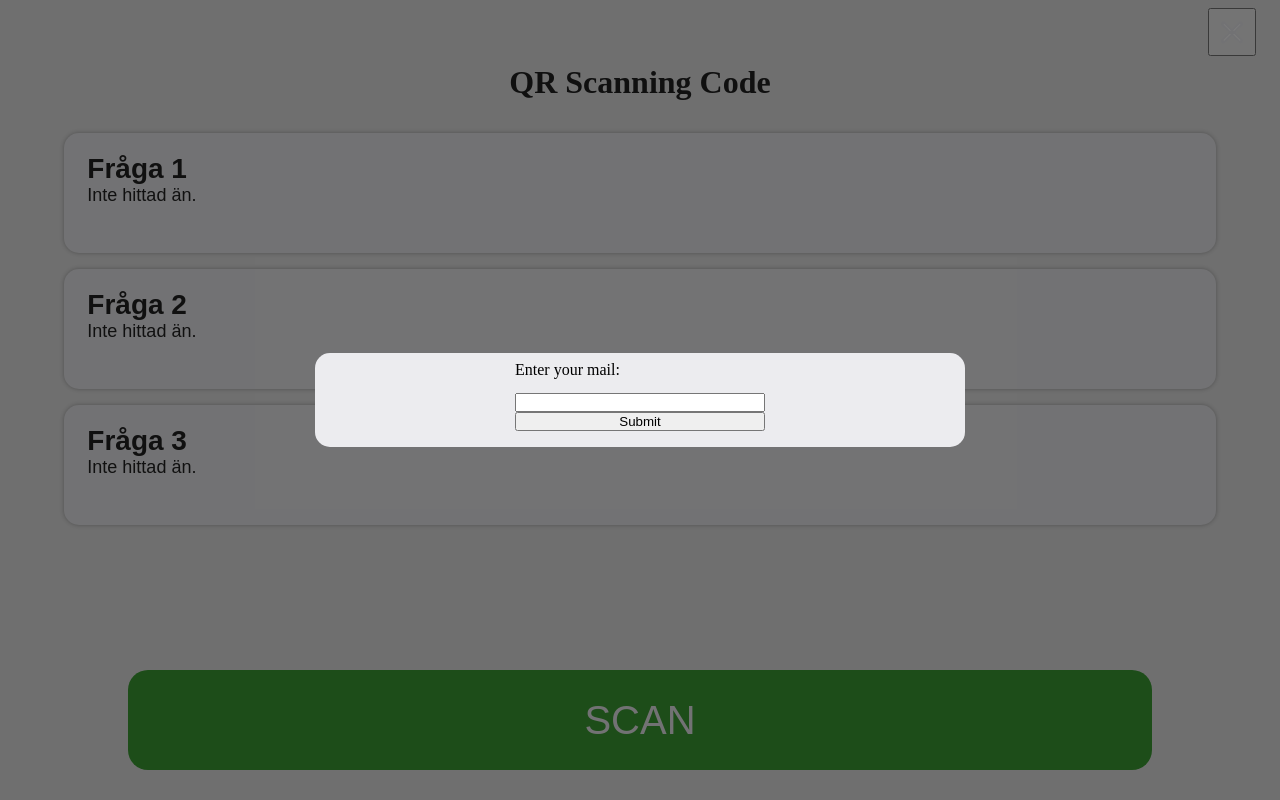
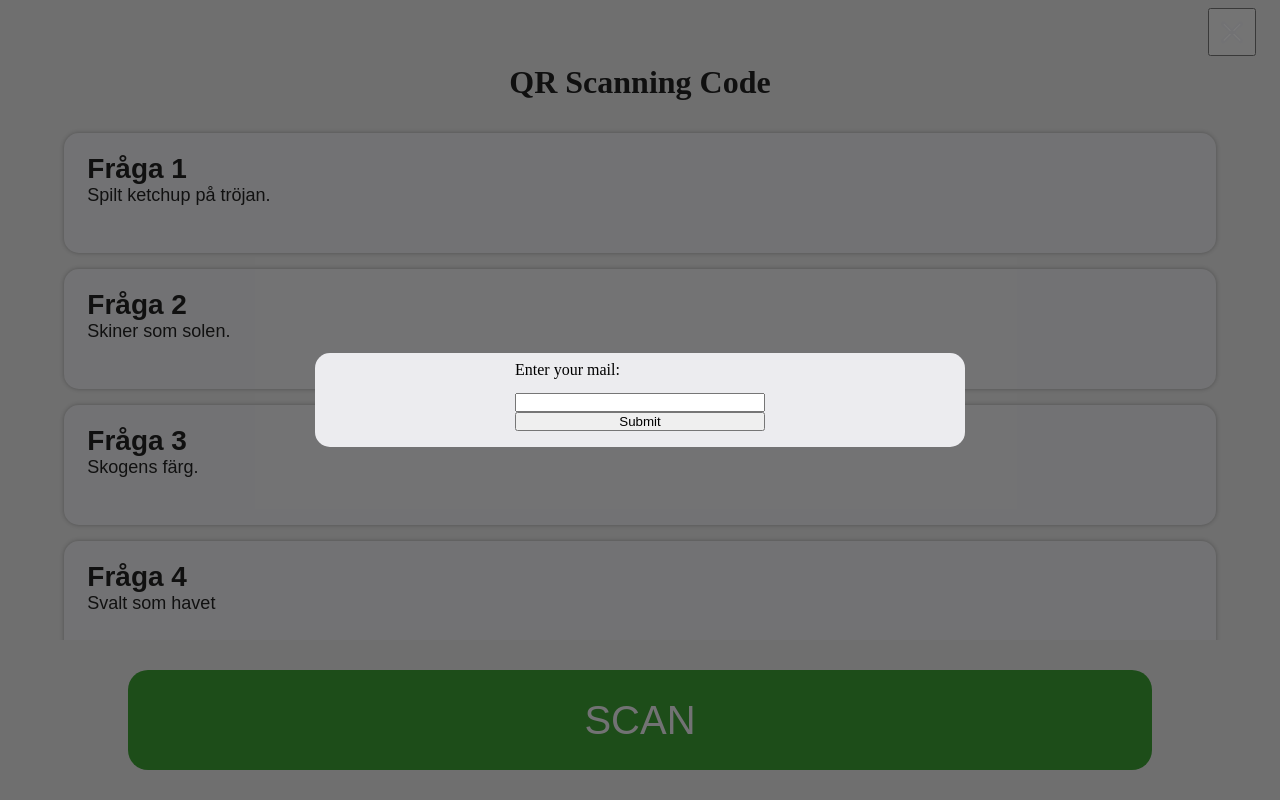
Before and after one commit to luckelc/qr_scanner, a Next.js app: page / in a window 1280 px wide. Built offline with nearby package versions, Linux system fonts and the light colour scheme.

Commit message:
Added submission sheet and created a debug command

```diff
--- /dev/null
+++ b/src/components/SubmitForm.jsx
@@ -0,0 +1,40 @@
+import styles from "@/styles/dist/main.module.css";
+import React from "react";
+import studentsNumber from "@/studentsNumber.json";
+
+export default function SubmitForm({submissionPoints}) {
+
+	function CheckInput(){
+		const userInput = Number(document.getElementById('integer').value);
+		if(Number.isInteger(userInput)){
+			if(userInput >= 0){
+				const difference = Math.abs(userInput - studentsNumber.amount);
+				submissionPoints(difference)
+			}else{
+				alert('Please enter a realistic number.')
+			}
+		}else{
+			alert('Please enter a number instead.')
+		}
+	}
+
+
+	return (
+		<div className={styles.giveUpForm}>
+			<div className={styles.card}>
+				<h2>Hur många elever går på Nösnäsgymnasiet under läsåret 23/24? </h2>
+				<form>
+					<label htmlFor="integer">Enter an integer:</label>
+					<input type="number" id="integer" name="integer" step="1"/>
+					<button
+						type="button"
+						className={styles.submit_form}
+						onClick={() => CheckInput()}
+					>
+						Submit
+					</button>
+				</form>
+			</div>
+		</div>
+	);
+}
--- a/src/pages/main.jsx
+++ b/src/pages/main.jsx
@@ -10,6 +10,7 @@ import { initializeApp } from "firebase/app";
 import { getDatabase, ref, push, get } from "firebase/database";
 import MailCollector from "@/components/MailCollector";
 import GiveUpForm from "@/components/GiveUpForm";
+import SubmitForm from "@/components/SubmitForm";
 
 // User_mail and firebase setup
 const firebaseConfig = {
@@ -88,14 +89,13 @@ async function handleSendEmail(userMail) {
 }
 
 export default function QrScannerHomePage() {
-	const contextValue = useContext(QuestionContext);
-	const questionData =
-		contextValue !== undefined ? contextValue[0] : undefined;
+	const [questionData, setQuestionData] = useContext(QuestionContext);
 	const [selectedQuestionData, setSelectedQuestionData] = useState(null);
 	const [isQuestionFormVisible, setQuestionFormVisibility] = useState(false);
 	const [isScannerVisible, setIsScannerVisible] = useState(false);
 	const [isMailCollected, setIsMailColleted] = useState(false);
 	const [isGiveUpFormVisible, setGiveUpFormVisibility] = useState(false);
+	const [isSubmitFormVisible, setSubmitFormVisibility] = useState(false);
 	const [isAllQuestionsAnswered, setAllQuestionsAnswered] = useState(false);
 
 	function toggleQuestionFormVisibilityText(selectedQuestion) {
@@ -115,9 +115,9 @@ export default function QrScannerHomePage() {
 		return false;
 	};
 
-	async function pushUserEntry(){
+	async function pushUserEntry(extraPoints){
 		const userMail = localStorage.getItem(localStorageMailKey)
-		let totalPoints = 0;
+		let totalPoints = 0 - extraPoints;
 		questionData.forEach(question => {
 			if(question.found && question.userInput === question.correctAnswer){
 				totalPoints += question.points;
@@ -143,6 +143,19 @@ export default function QrScannerHomePage() {
 
 	useEffect(() => {
 		if (typeof window !== "undefined") {
+			window.TurnAllFound = function() {
+				const updatedQuestions = questionData.map((q) => {
+					// Clone the question object to avoid direct mutation
+					return {
+						...q,
+						userInput: "",
+						found: true,
+					};
+				});
+				setQuestionData(updatedQuestions);
+				return true;
+			};
+
 			// Get the stored mail, if there is one.
 			const storedData = localStorage.getItem(localStorageMailKey);
 			setIsMailColleted(storedData);
@@ -227,6 +240,8 @@ export default function QrScannerHomePage() {
 
 				{!isMailCollected && <MailCollector onSubmit={SetUserMail} />}
 
+				{isSubmitFormVisible && <SubmitForm submissionPoints={(e) => {pushUserEntry(e); setSubmitFormVisibility(false);}}/>}
+
 				{isScannerVisible ? (
 					<div className={`${styles.scanner} ${styles.content}`}>
 						<Html5QrcodePlugin
@@ -265,11 +280,11 @@ export default function QrScannerHomePage() {
 								{isAllQuestionsAnswered ? (
 									<button
 										onClick={() =>
-											pushUserEntry()
+											setSubmitFormVisibility(true)
 										}
 										className={styles.primary_button}
 									>
-										SEND IN
+										CONTINUE
 									</button>
 								) : (
 									<button
--- a/src/questions.json
+++ b/src/questions.json
@@ -4,7 +4,7 @@
 			"id": "1",
 			"question": "Har Nösnäsgymnasiet en vacker havsutsikt?",
 			"name": "Fråga 1",
-			"description": "Inte hittad än.",
+			"description": "Spilt ketchup på tröjan.",
 			"answers": [
 				{
 					"text": "Ja"
@@ -20,14 +20,13 @@
 			"found": false,
 			"userInput": "",
 			"correctAnswer": "Ja",
-			"points" : 1,
-			"isHiddenQuestion" : false
+			"points" : 1
 		},
 		{
 			"id": "2",
 			"question": "Kan man läsa idrottsinriktning för både bordtennis, fotboll, handboll, basket, innebandy, ishockey och konståkning på Nösnäsgymnasiet?",
 			"name": "Fråga 2",
-			"description": "Inte hittad än.",
+			"description": "Skiner som solen.",
 			"answers": [
 				{
 					"text": "Ja"
@@ -43,14 +42,13 @@
 			"found": false,
 			"userInput": "",
 			"correctAnswer": "Ja",
-			"points" : 1,
-			"isHiddenQuestion" : false
+			"points" : 1
 		},
 		{
 			"id": "3",
 			"question": "Finns hela femton nationella program på Nösnäsgymnasiet?",
 			"name": "Fråga 3",
-			"description": "Inte hittad än.",
+			"description": "Skogens färg.",
 			"answers": [
 				{
 					"text": "Ja"
@@ -66,8 +64,29 @@
 			"found": false,
 			"userInput": "",
 			"correctAnswer": "Ja",
-			"points" : 1,
-			"isHiddenQuestion" : false
+			"points" : 1
+		},
+		{
+			"id": "4",
+			"question": "Blev Nösnäsgymnasiet årets UF-skola 2023?  ",
+			"name": "Fråga 4",
+			"description": "Svalt som havet",
+			"answers": [
+				{
+					"text": "Ja"
+				},
+				{
+					"text": "Nej"
+				}
+			],
+			"color": {
+				"rgba": [141, 205, 55, 1],
+				"hex": "#8DCD37"
+			},
+			"found": false,
+			"userInput": "",
+			"correctAnswer": "Ja",
+			"points" : 1
 		}
 	]
 }
--- /dev/null
+++ b/src/studentsNumber.json
@@ -0,0 +1,3 @@
+{
+	"amount": 1229
+}
```
